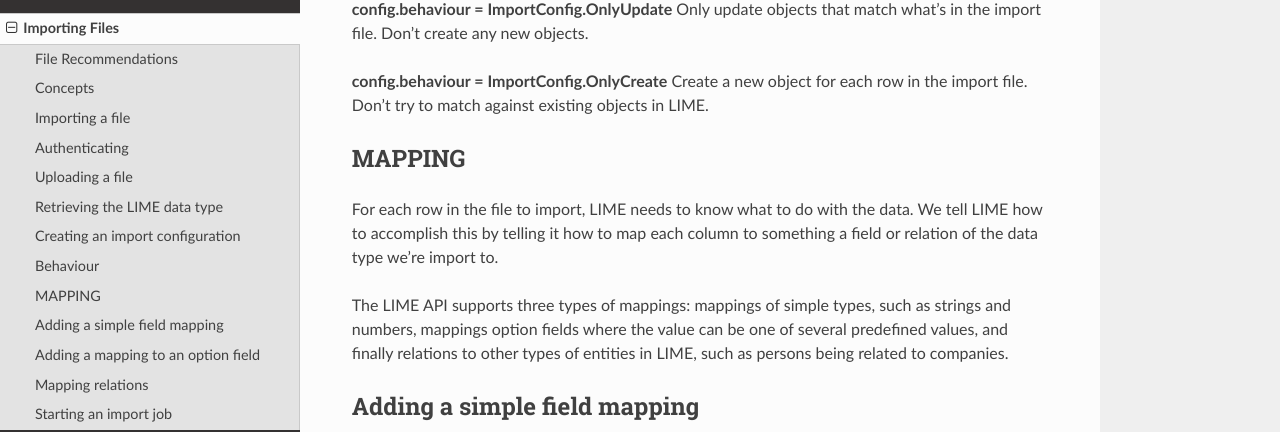
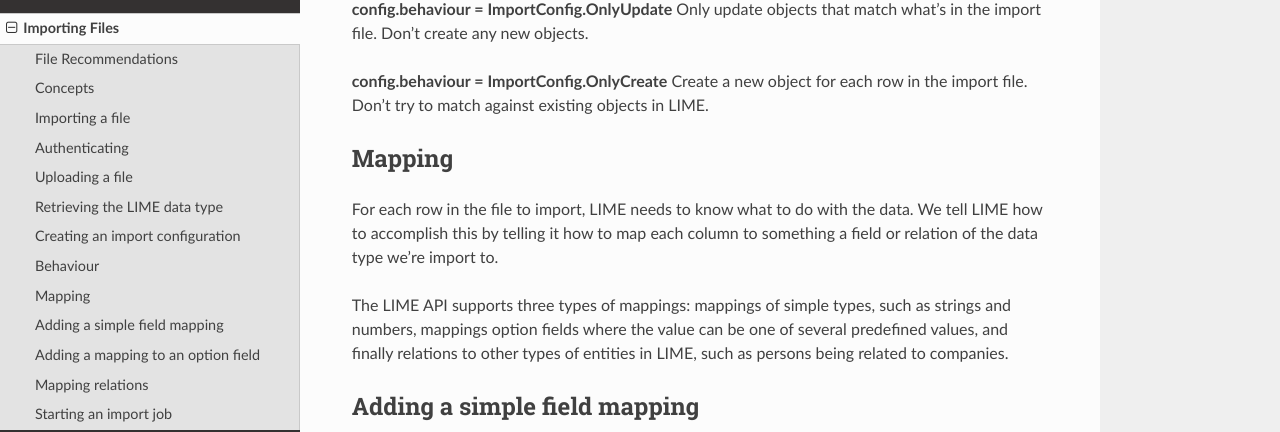
Before and after one commit to Lundalogik/limeclient, a Sphinx documentation site: the page built from docs/source/importing.rst, in a window 1280 px wide and 900 px high, scrolled down 2561 px. Shown: the part 118-550 px from the top of the window. Built offline with Sphinx 7.4.7 and the Read the Docs theme 2.0.0, drawn with Linux system fonts in a browser that asks for light colours.

```diff
--- a/docs/source/importing.rst
+++ b/docs/source/importing.rst
@@ -134,7 +134,7 @@ objects.
 Create a new object for each row in the import file. Don't try to match against
 existing objects in LIME.
 
-MAPPING
+Mapping
 -------
 For each row in the file to import, LIME needs to know what to do with the
 data. We tell LIME how to accomplish this by telling it how to map each column
```
